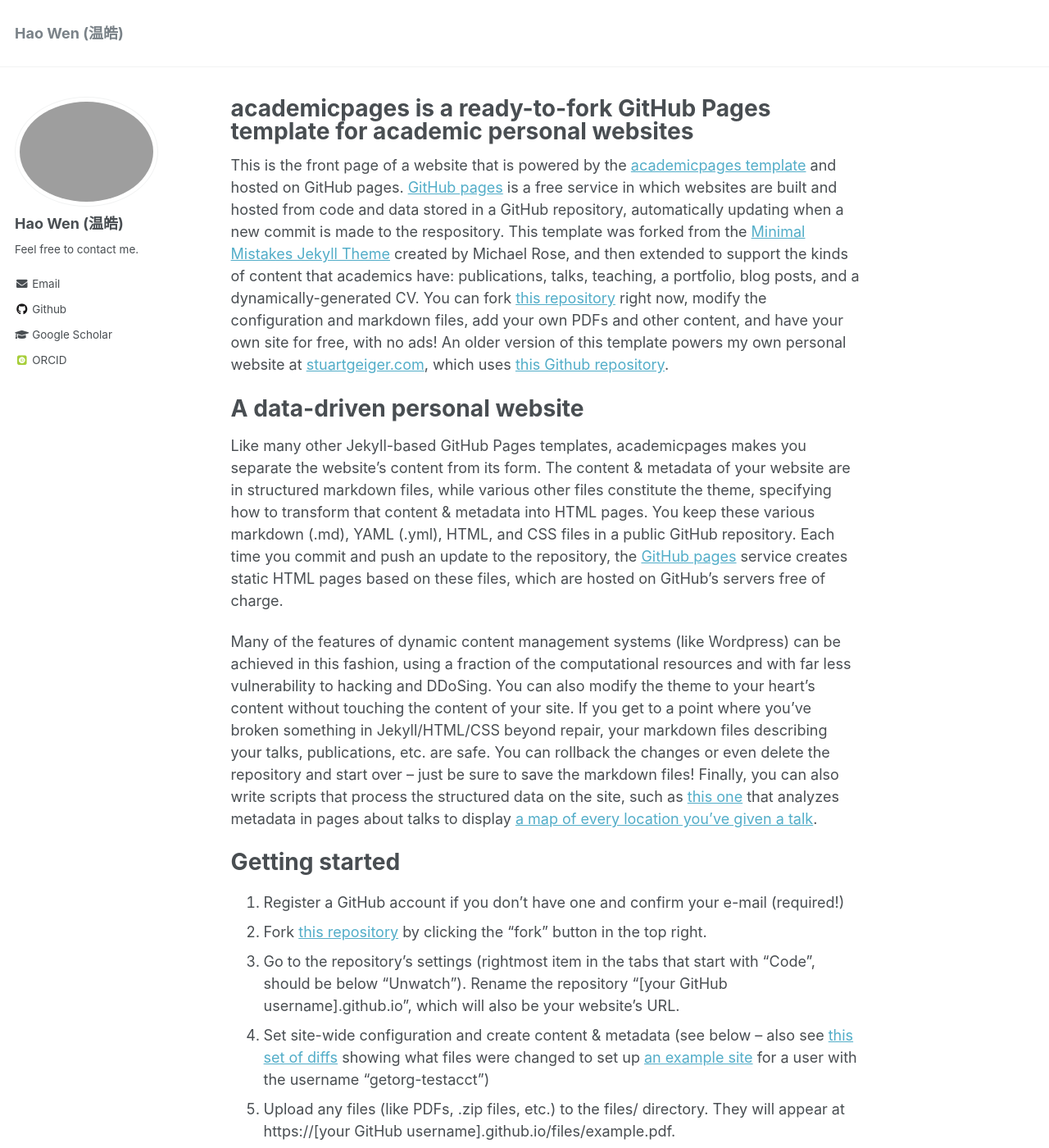
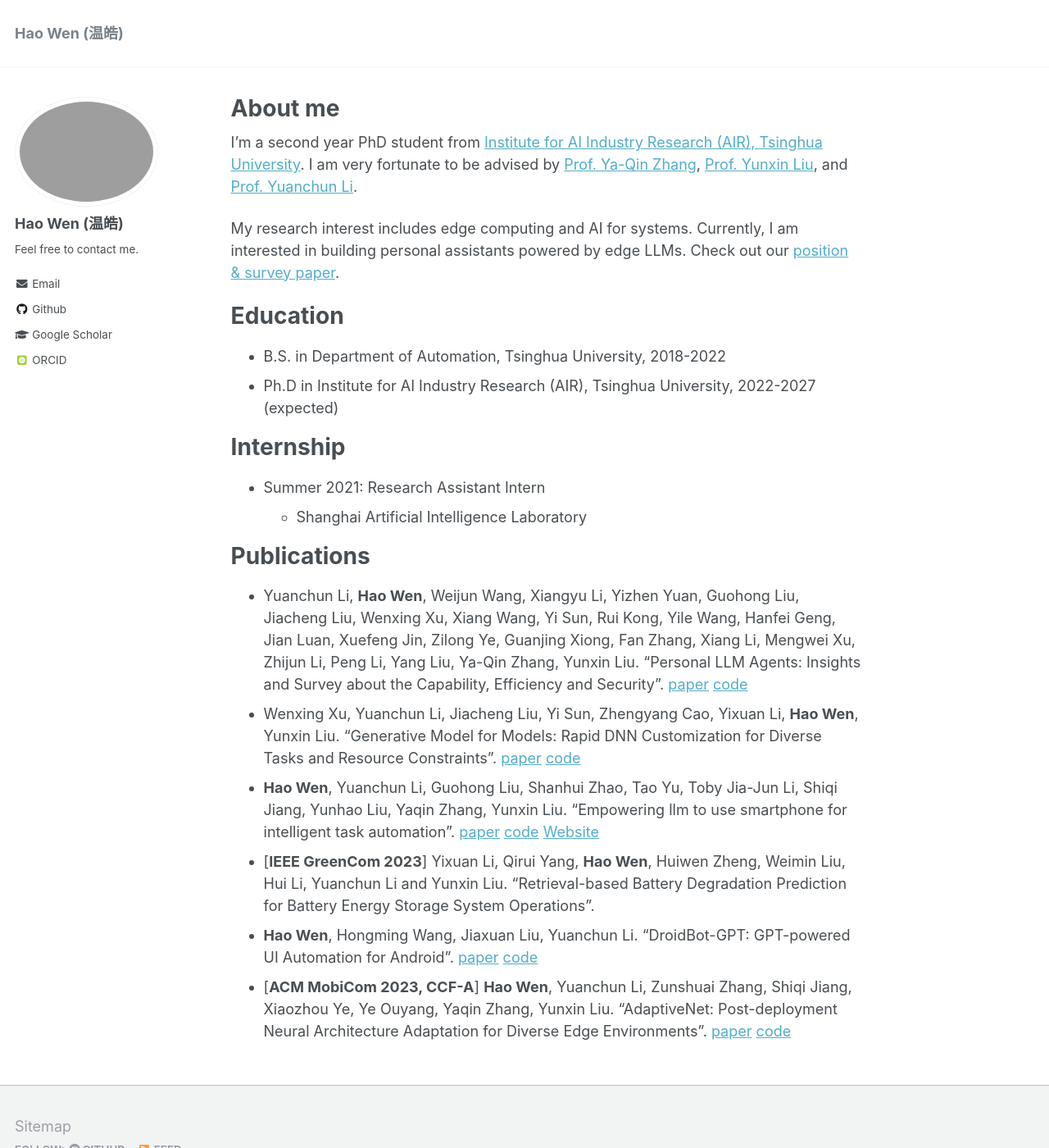
Before and after one commit to wenh18/wenh18.github.io, a Jekyll site: the page built from _pages/about.md, in a window 1280 px wide and 1400 px high. Shown: the whole window at 82% size. Built offline with Jekyll 4.4.1, drawn with Linux system fonts in a browser that asks for light colours; some web fonts are replaced; some of the changed text lies outside the part shown.

Commit message:
Update about.md

```diff
--- a/_pages/about.md
+++ b/_pages/about.md
@@ -1,49 +1,32 @@
 ---
 permalink: /
-title: "academicpages is a ready-to-fork GitHub Pages template for academic personal websites"
+title: "About me"
 author_profile: true
 redirect_from:
   - /about/
   - /about.html
 ---
 
-This is the front page of a website that is powered by the [academicpages template](https://github.com/academicpages/academicpages.github.io) and hosted on GitHub pages. [GitHub pages](https://pages.github.com) is a free service in which websites are built and hosted from code and data stored in a GitHub repository, automatically updating when a new commit is made to the respository. This template was forked from the [Minimal Mistakes Jekyll Theme](https://mmistakes.github.io/minimal-mistakes/) created by Michael Rose, and then extended to support the kinds of content that academics have: publications, talks, teaching, a portfolio, blog posts, and a dynamically-generated CV. You can fork [this repository](https://github.com/academicpages/academicpages.github.io) right now, modify the configuration and markdown files, add your own PDFs and other content, and have your own site for free, with no ads! An older version of this template powers my own personal website at [stuartgeiger.com](http://stuartgeiger.com), which uses [this Github repository](https://github.com/staeiou/staeiou.github.io).
+I'm a second year PhD student from [Institute for AI Industry Research (AIR), Tsinghua University](https://air.tsinghua.edu.cn/en/). I am very fortunate to be advised by [Prof. Ya-Qin Zhang](https://air.tsinghua.edu.cn/en/info/1046/1188.htm), [Prof. Yunxin Liu](https://air.tsinghua.edu.cn/en/info/1046/1193.htm), and [Prof. Yuanchun Li](https://air.tsinghua.edu.cn/en/info/1046/1200.htm).
 
-A data-driven personal website
+My research interest includes edge computing and AI for systems. Currently, I am interested in building personal assistants powered by edge LLMs. Check out our [position & survey paper](https://github.com/MobileLLM/Personal_LLM_Agents_Survey/).
+
+
+Education
 ======
-Like many other Jekyll-based GitHub Pages templates, academicpages makes you separate the website's content from its form. The content & metadata of your website are in structured markdown files, while various other files constitute the theme, specifying how to transform that content & metadata into HTML pages. You keep these various markdown (.md), YAML (.yml), HTML, and CSS files in a public GitHub repository. Each time you commit and push an update to the repository, the [GitHub pages](https://pages.github.com/) service creates static HTML pages based on these files, which are hosted on GitHub's servers free of charge.
+* B.S. in Department of Automation, Tsinghua University, 2018-2022
+* Ph.D in Institute for AI Industry Research (AIR), Tsinghua University, 2022-2027 (expected)
 
-Many of the features of dynamic content management systems (like Wordpress) can be achieved in this fashion, using a fraction of the computational resources and with far less vulnerability to hacking and DDoSing. You can also modify the theme to your heart's content without touching the content of your site. If you get to a point where you've broken something in Jekyll/HTML/CSS beyond repair, your markdown files describing your talks, publications, etc. are safe. You can rollback the changes or even delete the repository and start over -- just be sure to save the markdown files! Finally, you can also write scripts that process the structured data on the site, such as [this one](https://github.com/academicpages/academicpages.github.io/blob/master/talkmap.ipynb) that analyzes metadata in pages about talks to display [a map of every location you've given a talk](https://academicpages.github.io/talkmap.html).
+Internship
+======
+* Summer 2021: Research Assistant Intern
+  * Shanghai Artificial Intelligence Laboratory
 
-Getting started
+Publications
 ======
-1. Register a GitHub account if you don't have one and confirm your e-mail (required!)
-1. Fork [this repository](https://github.com/academicpages/academicpages.github.io) by clicking the "fork" button in the top right.
-1. Go to the repository's settings (rightmost item in the tabs that start with "Code", should be below "Unwatch"). Rename the repository "[your GitHub username].github.io", which will also be your website's URL.
-1. Set site-wide configuration and create content & metadata (see below -- also see [this set of diffs](http://archive.is/3TPas) showing what files were changed to set up [an example site](https://getorg-testacct.github.io) for a user with the username "getorg-testacct")
-1. Upload any files (like PDFs, .zip files, etc.) to the files/ directory. They will appear at https://[your GitHub username].github.io/files/example.pdf.
-1. Check status by going to the repository settings, in the "GitHub pages" section
-
-Site-wide configuration
-------
-The main configuration file for the site is in the base directory in [_config.yml](https://github.com/academicpages/academicpages.github.io/blob/master/_config.yml), which defines the content in the sidebars and other site-wide features. You will need to replace the default variables with ones about yourself and your site's github repository. The configuration file for the top menu is in [_data/navigation.yml](https://github.com/academicpages/academicpages.github.io/blob/master/_data/navigation.yml). For example, if you don't have a portfolio or blog posts, you can remove those items from that navigation.yml file to remove them from the header.
-
-Create content & metadata
-------
-For site content, there is one markdown file for each type of content, which are stored in directories like _publications, _talks, _posts, _teaching, or _pages. For example, each talk is a markdown file in the [_talks directory](https://github.com/academicpages/academicpages.github.io/tree/master/_talks). At the top of each markdown file is structured data in YAML about the talk, which the theme will parse to do lots of cool stuff. The same structured data about a talk is used to generate the list of talks on the [Talks page](https://academicpages.github.io/talks), each [individual page](https://academicpages.github.io/talks/2012-03-01-talk-1) for specific talks, the talks section for the [CV page](https://academicpages.github.io/cv), and the [map of places you've given a talk](https://academicpages.github.io/talkmap.html) (if you run this [python file](https://github.com/academicpages/academicpages.github.io/blob/master/talkmap.py) or [Jupyter notebook](https://github.com/academicpages/academicpages.github.io/blob/master/talkmap.ipynb), which creates the HTML for the map based on the contents of the _talks directory).
-
-**Markdown generator**
-
-I have also created [a set of Jupyter notebooks](https://github.com/academicpages/academicpages.github.io/tree/master/markdown_generator
-) that converts a CSV containing structured data about talks or presentations into individual markdown files that will be properly formatted for the academicpages template. The sample CSVs in that directory are the ones I used to create my own personal website at stuartgeiger.com. My usual workflow is that I keep a spreadsheet of my publications and talks, then run the code in these notebooks to generate the markdown files, then commit and push them to the GitHub repository.
-
-How to edit your site's GitHub repository
-------
-Many people use a git client to create files on their local computer and then push them to GitHub's servers. If you are not familiar with git, you can directly edit these configuration and markdown files directly in the github.com interface. Navigate to a file (like [this one](https://github.com/academicpages/academicpages.github.io/blob/master/_talks/2012-03-01-talk-1.md) and click the pencil icon in the top right of the content preview (to the right of the "Raw | Blame | History" buttons). You can delete a file by clicking the trashcan icon to the right of the pencil icon. You can also create new files or upload files by navigating to a directory and clicking the "Create new file" or "Upload files" buttons.
-
-Example: editing a markdown file for a talk
-![Editing a markdown file for a talk](/images/editing-talk.png)
-
-For more info
-------
-More info about configuring academicpages can be found in [the guide](https://academicpages.github.io/markdown/). The [guides for the Minimal Mistakes theme](https://mmistakes.github.io/minimal-mistakes/docs/configuration/) (which this theme was forked from) might also be helpful.
+* Yuanchun Li, **Hao Wen**, Weijun Wang, Xiangyu Li, Yizhen Yuan, Guohong Liu, Jiacheng Liu, Wenxing Xu, Xiang Wang, Yi Sun, Rui Kong, Yile Wang, Hanfei Geng, Jian Luan, Xuefeng Jin, Zilong Ye, Guanjing Xiong, Fan Zhang, Xiang Li, Mengwei Xu, Zhijun Li, Peng Li, Yang Liu, Ya-Qin Zhang, Yunxin Liu. “Personal LLM Agents: Insights and Survey about the Capability, Efficiency and Security”. [paper](https://scholar.google.com/citations?view_op=view_citation&hl=zh-CN&user=XHT7O_IAAAAJ&citation_for_view=XHT7O_IAAAAJ:qjMakFHDy7sC) [code](https://github.com/MobileLLM/Personal_LLM_Agents_Survey)
+* Wenxing Xu, Yuanchun Li, Jiacheng Liu, Yi Sun, Zhengyang Cao, Yixuan Li, **Hao Wen**, Yunxin Liu. “Generative Model for Models: Rapid DNN Customization for Diverse Tasks and Resource Constraints”. [paper](https://arxiv.org/abs/2308.15003) [code]()
+* **Hao Wen**, Yuanchun Li, Guohong Liu, Shanhui Zhao, Tao Yu, Toby Jia-Jun Li, Shiqi Jiang, Yunhao Liu, Yaqin Zhang, Yunxin Liu. “Empowering llm to use smartphone for intelligent task automation”. [paper](https://scholar.google.com/citations?view_op=view_citation&hl=zh-CN&user=XHT7O_IAAAAJ&citation_for_view=XHT7O_IAAAAJ:2osOgNQ5qMEC) [code](https://github.com/MobileLLM/AutoDroid) [Website](https://autodroid-sys.github.io/)
+* [**IEEE GreenCom 2023**] Yixuan Li, Qirui Yang, **Hao Wen**, Huiwen Zheng, Weimin Liu, Hui Li, Yuanchun Li and Yunxin Liu. “Retrieval-based Battery Degradation Prediction for Battery Energy Storage System Operations”.
+* **Hao Wen**, Hongming Wang, Jiaxuan Liu, Yuanchun Li. “DroidBot-GPT: GPT-powered UI Automation for Android”. [paper](https://scholar.google.com/citations?view_op=view_citation&hl=zh-CN&user=XHT7O_IAAAAJ&citation_for_view=XHT7O_IAAAAJ:u-x6o8ySG0sC) [code](https://github.com/MobileLLM/DroidBot-GPT/tree/d262a4bffe585841051e88447fa02c32320e3ca3)
+* [**ACM MobiCom 2023, CCF-A**] **Hao Wen**, Yuanchun Li, Zunshuai Zhang, Shiqi Jiang, Xiaozhou Ye, Ye Ouyang, Yaqin Zhang, Yunxin Liu. “AdaptiveNet: Post-deployment Neural Architecture Adaptation for Diverse Edge Environments”. [paper](https://dl.acm.org/doi/10.1145/3570361.3592529) [code](https://github.com/wenh18/AdaptiveNet_artifact/tree/main)
```
